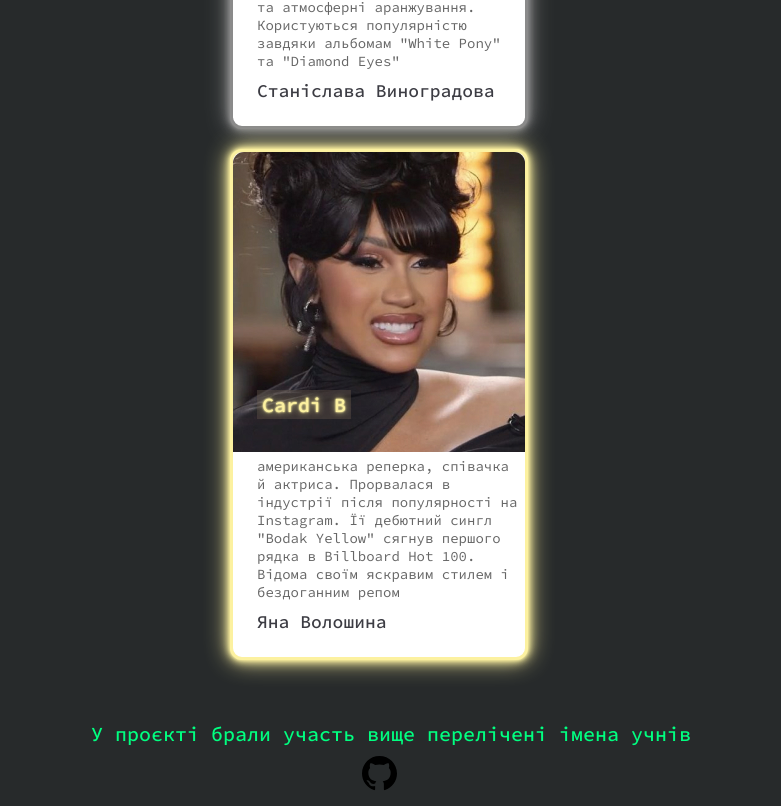
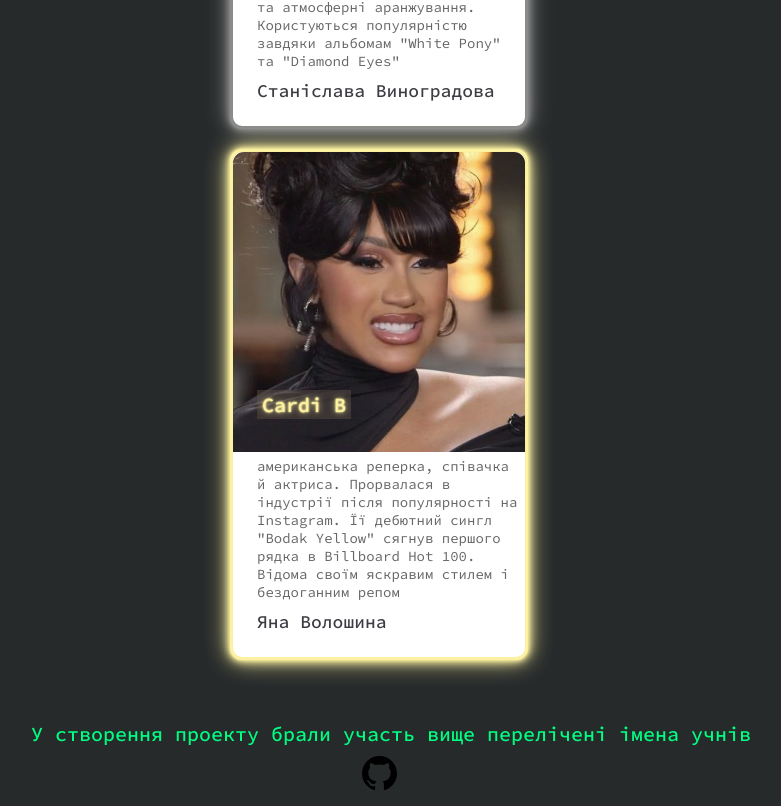
Before and after one commit to CtrlAltBogdan/home-work-school, a plain HTML site: page index.html in a window 1280 px wide. Shown: the part 899-1705 px from the top of the page, without its empty margins (261-1042 px from the left). Drawn offline with Linux system fonts and the light colour scheme.

Commit message:
Update index.html

```diff
--- a/index.html
+++ b/index.html
@@ -53,7 +53,7 @@
     </section>
   </main>
   <footer class="footer">
-    <p>У проєкті брали участь вище перелічені імена учнів</p>
+    <p>У створення проекту брали участь вище перелічені імена учнів</p>
     <a href="https://github.com/CtrlAltBogdan" target="_blank" rel="noopener noreferrer">
       <svg xmlns="http://www.w3.org/2000/svg" width="35" height="35" viewBox="0 0 24 24">
         <path
```
